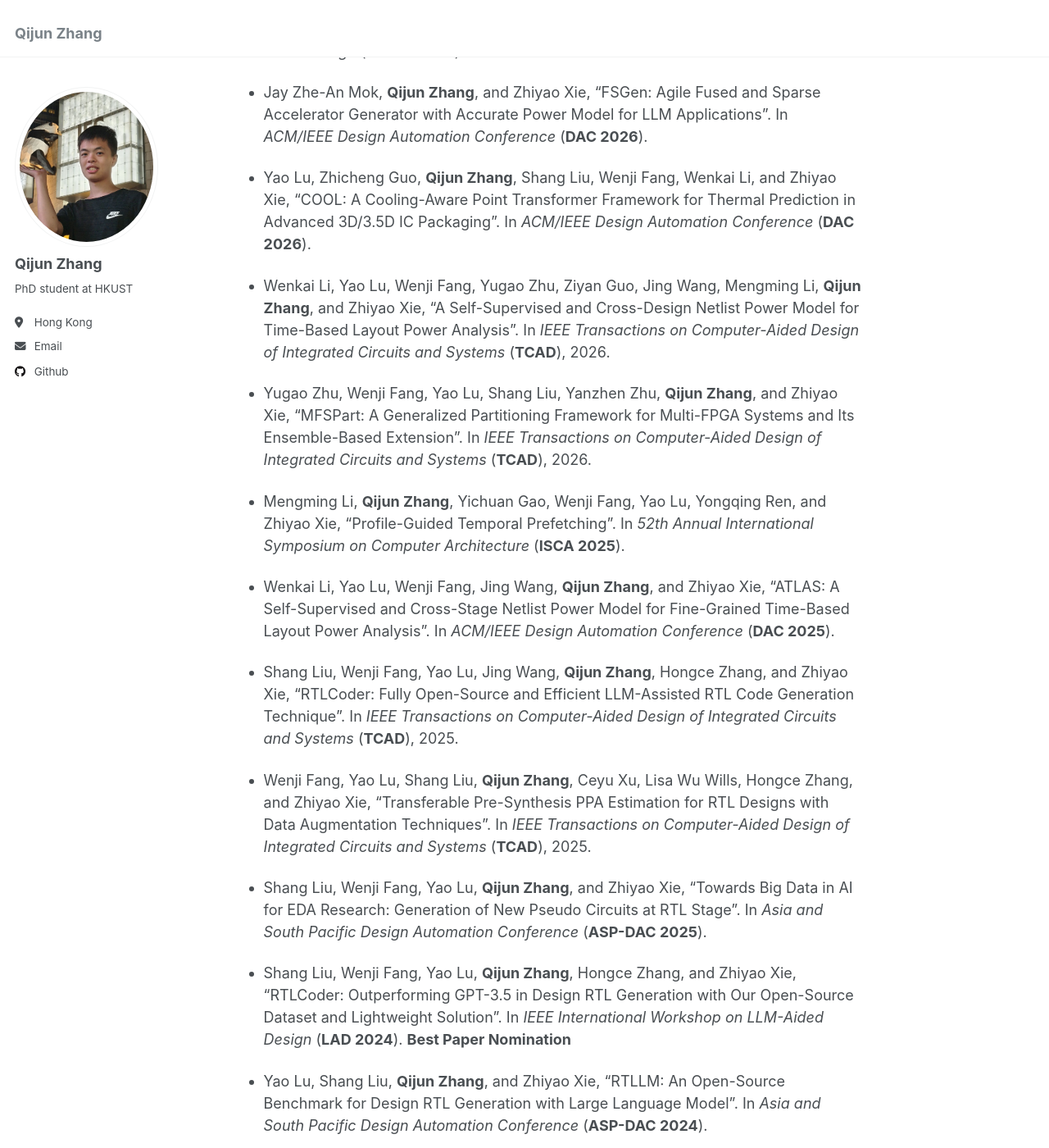
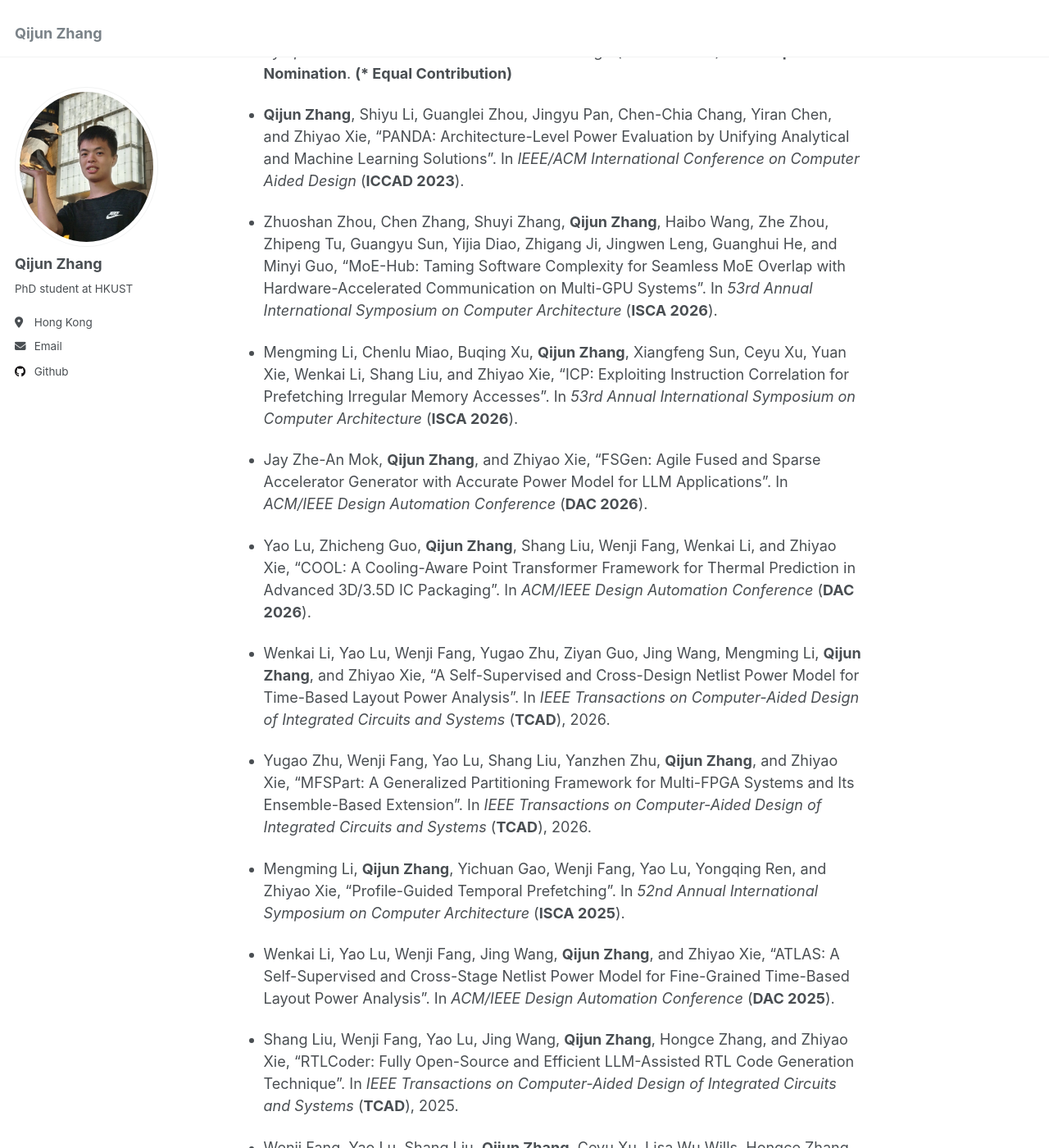
Before and after one commit to zqj2333/zqj2333.github.io, a Jekyll site: the page built from _pages/about.md, in a window 1280 px wide and 1400 px high, scrolled down 2301 px. Shown: the whole window at 82% size. Built offline with Jekyll 4.4.1, drawn with Linux system fonts in a browser that asks for light colours; some of the changed text lies outside the part shown.

Commit message:
Update about.md

```diff
--- a/_pages/about.md
+++ b/_pages/about.md
@@ -34,6 +34,8 @@ Awards
 Publications
 ======
 
+ * **Qijun Zhang**, Chen Zhang, Zhuoshan Zhou, Haibo Wang, Zhe Zhou, Zhipeng Tu, Guangyu Sun, Zhiyao Xie, Yijia Diao, Zhigang Ji, Jingwen Leng, Guanghui He, and Minyi Guo, "Tackling MoE Communication Bottleneck with Dynamic In-Switch Computing on Multi-GPUs". In *53rd Annual International Symposium on Computer Architecture* (**ISCA 2026**).
+
  * **Qijun Zhang**, Yao Lu, Shang Liu, Mengming Li, Chen Zhang, Dongbo Wang, and Zhiyao Xie, "G-Power: Architecture-level GPU Power Modeling with Aggregated Knowledge Foundations from Known GPUs". In *ACM/IEEE Design Automation Conference* (**DAC 2026**).
 
  * Chen Zhang, **Qijun Zhang†**, Zhuoshan Zhou, Yijia Diao, Haibo Wang, Zhe Zhou, Zhipeng Tu, Zhiyao Li, Guangyu Sun, Zhuoran Song, Zhigang Ji, Jingwen Leng, and Minyi Guo, "Towards Compute-Aware In-Switch Computing for LLMs Tensor-Parallelism on Multi-GPU Systems". In *32nd International Symposium on High Performance Computer Architecture* (**HPCA 2026**). **(† Corresponding Author)**
@@ -56,6 +58,10 @@ Publications
 
  * **Qijun Zhang**, Shiyu Li, Guanglei Zhou, Jingyu Pan, Chen-Chia Chang, Yiran Chen, and Zhiyao Xie, "PANDA: Architecture-Level Power Evaluation by Unifying Analytical and Machine Learning Solutions". In *IEEE/ACM International Conference on Computer Aided Design* (**ICCAD 2023**).
 
+ * Zhuoshan Zhou, Chen Zhang, Shuyi Zhang, **Qijun Zhang**, Haibo Wang, Zhe Zhou, Zhipeng Tu, Guangyu Sun, Yijia Diao, Zhigang Ji, Jingwen Leng, Guanghui He, and Minyi Guo, "MoE-Hub: Taming Software Complexity for Seamless MoE Overlap with Hardware-Accelerated Communication on Multi-GPU Systems". In *53rd Annual International Symposium on Computer Architecture* (**ISCA 2026**).
+
+ * Mengming Li, Chenlu Miao, Buqing Xu, **Qijun Zhang**, Xiangfeng Sun, Ceyu Xu, Yuan Xie, Wenkai Li, Shang Liu, and Zhiyao Xie, "ICP: Exploiting Instruction Correlation for Prefetching Irregular Memory Accesses". In *53rd Annual International Symposium on Computer Architecture* (**ISCA 2026**).
+
  * Jay Zhe-An Mok, **Qijun Zhang**, and Zhiyao Xie, "FSGen: Agile Fused and Sparse Accelerator Generator with Accurate Power Model for LLM Applications". In *ACM/IEEE Design Automation Conference* (**DAC 2026**).
 
  * Yao Lu, Zhicheng Guo, **Qijun Zhang**, Shang Liu, Wenji Fang, Wenkai Li, and Zhiyao Xie, "COOL: A Cooling-Aware Point Transformer Framework for Thermal Prediction in Advanced 3D/3.5D IC Packaging". In *ACM/IEEE Design Automation Conference* (**DAC 2026**).
@@ -64,7 +70,7 @@ Publications
 
  * Yugao Zhu, Wenji Fang, Yao Lu, Shang Liu, Yanzhen Zhu, **Qijun Zhang**, and Zhiyao Xie, "MFSPart: A Generalized Partitioning Framework for Multi-FPGA Systems and Its Ensemble-Based Extension". In *IEEE Transactions on Computer-Aided Design of Integrated Circuits and Systems* (**TCAD**), 2026.
 
- * Mengming Li, **Qijun Zhang**, Yichuan Gao, Wenji Fang, Yao Lu, Yongqing Ren, and Zhiyao Xie, "Profile-Guided Temporal Prefetching". In *52th Annual International Symposium on Computer Architecture* (**ISCA 2025**).
+ * Mengming Li, **Qijun Zhang**, Yichuan Gao, Wenji Fang, Yao Lu, Yongqing Ren, and Zhiyao Xie, "Profile-Guided Temporal Prefetching". In *52nd Annual International Symposium on Computer Architecture* (**ISCA 2025**).
 
  * Wenkai Li, Yao Lu, Wenji Fang, Jing Wang, **Qijun Zhang**, and Zhiyao Xie, "ATLAS: A Self-Supervised and Cross-Stage Netlist Power Model for Fine-Grained Time-Based Layout Power Analysis". In *ACM/IEEE Design Automation Conference* (**DAC 2025**).
 
```
